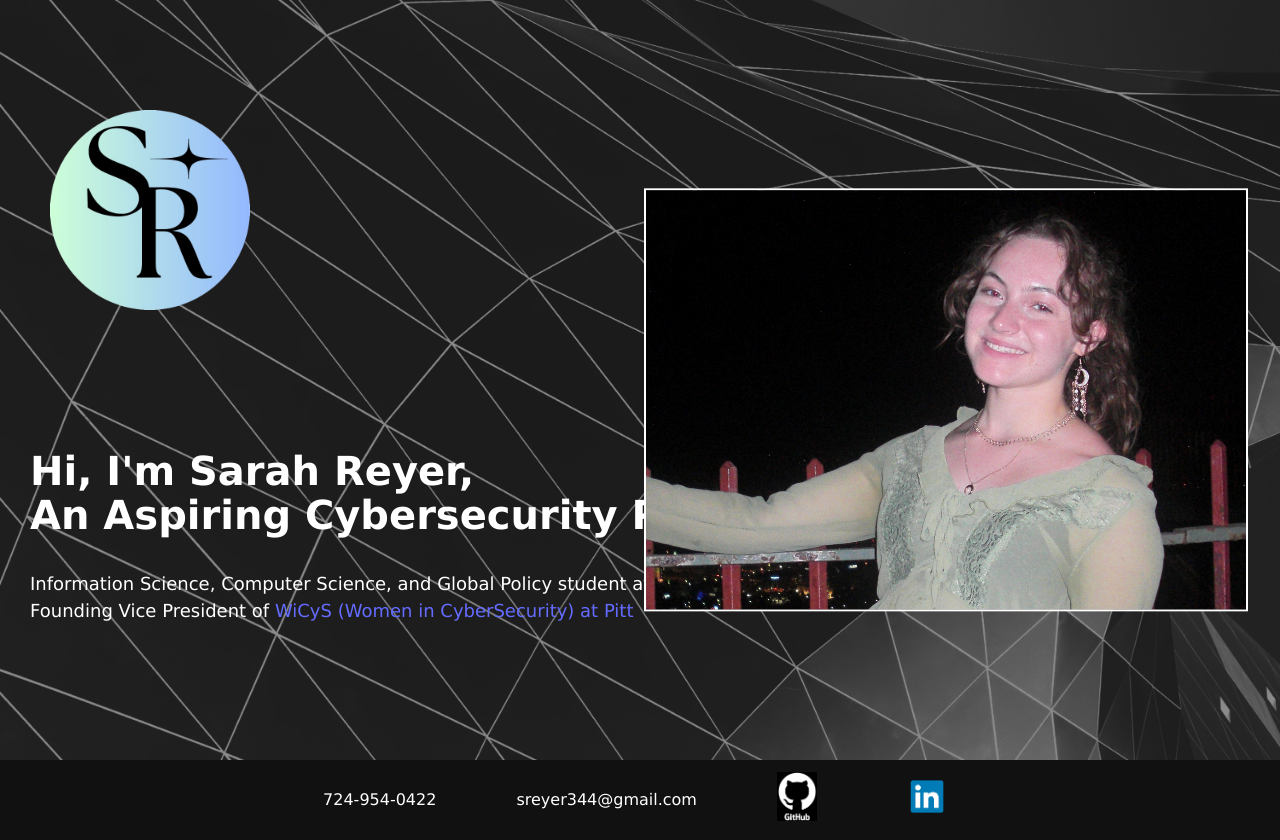
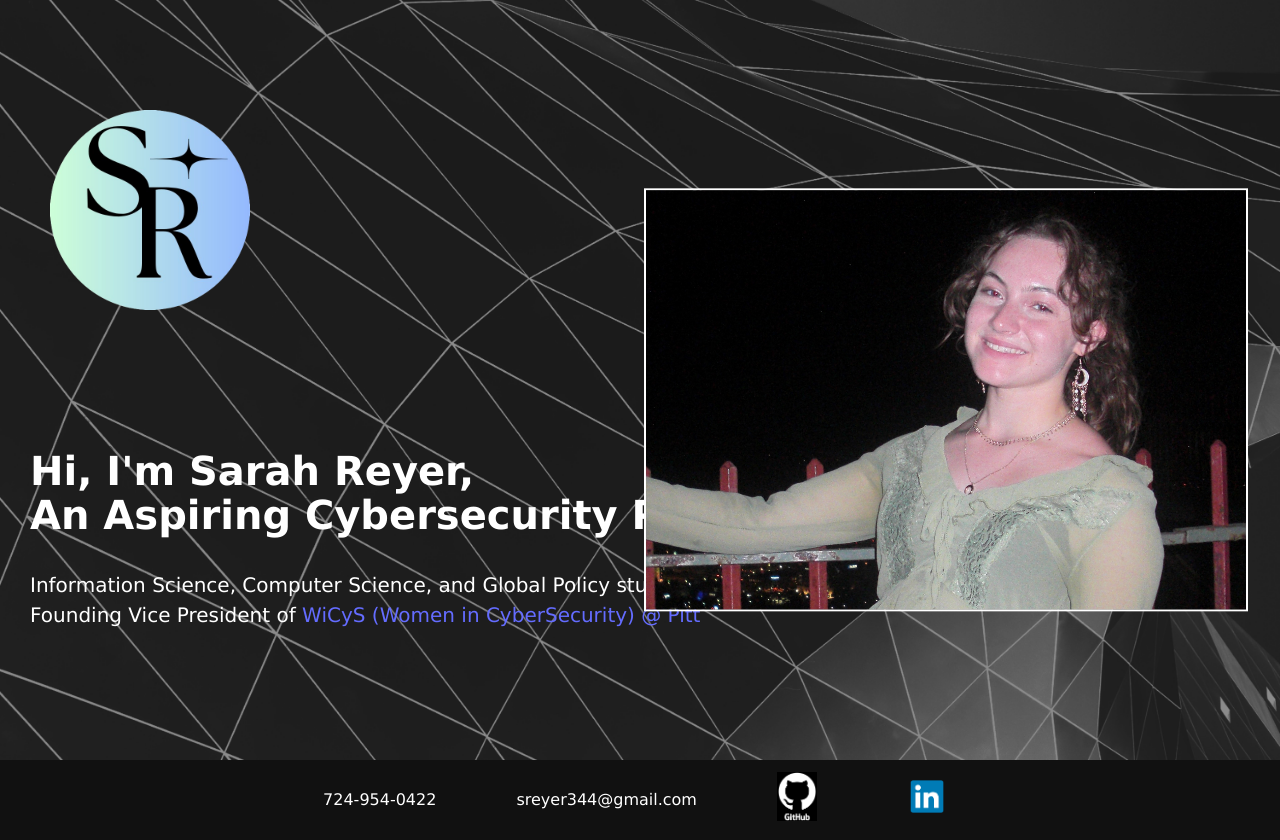
Before and after one commit to smr-pixel/portfolio, a React (Vite) app: page / in a window 1280 px wide. Built offline with nearby package versions, Linux system fonts and the light colour scheme.

Commit message:
create home button and prepare for navigation

```diff
--- a/src/Home.css
+++ b/src/Home.css
@@ -28,7 +28,7 @@ body, html {
 
 .home p {
     color: white;
-    font-size: 18px;
+    font-size: 20px;
     font-family:Verdana, Geneva, Tahoma, sans-serif;
     text-align: left;
     margin-left: 30px;
--- a/src/Home.tsx
+++ b/src/Home.tsx
@@ -8,12 +8,12 @@ const Home: React.FC = () => {
     return (
         <main className="home" style={{ backgroundImage: `url(${bg})`, backgroundSize: 'cover', backgroundPosition: 'center' }}>
             <section className="hero">
-                <img src={logo} alt="Logo" className="Logo" />
+                <a href="portfolio/home"> <img src={logo} alt="Logo" className="Logo" /></a>
                 <h1>Hi, I'm Sarah Reyer, <br />An Aspiring Cybersecurity Professional</h1>
                 <p className="intro">
                     Information Science, Computer Science, and Global Policy student at the Unversity of Pittsburgh
                     <br />
-                    Founding Vice President of <a href="https://www.linkedin.com/company/wicys-pitt/"> WiCyS (Women in CyberSecurity) at Pitt </a>
+                    Founding Vice President of <a href="https://www.linkedin.com/company/wicys-pitt/"> WiCyS (Women in CyberSecurity) @ Pitt </a>
                 </p>
                 <img src={profile} alt="Profile" className="profile-image" />
 
```
Also changed, not shown: src/components/Navigate.css (added), src/components/Navigate.tsx (added).
